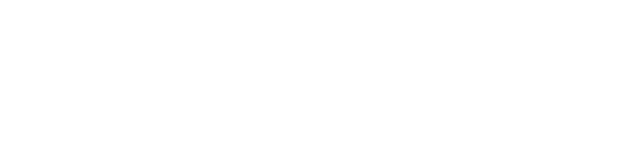
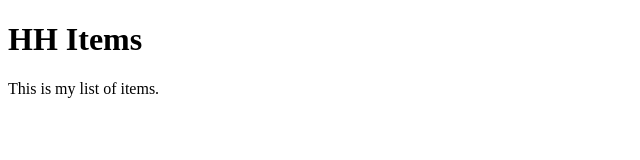
Before and after one commit to danbleed/HH_Items, a plain HTML site: page index.html in a window 1280 px wide. Shown: the whole page, without its empty margins (0-640 px from the left). Drawn offline with Linux system fonts and the light colour scheme.

Commit message:
Update index.html

```diff
--- a/index.html
+++ b/index.html
@@ -1,4 +1,11 @@
+<!DOCTYPE html>
+<html>
 <body>
+
 <div class=”post”>
 </div>
+<h1>HH Items</h1>
+<p>This is my list of items.</p>
+
 </body>
+</html>
```
